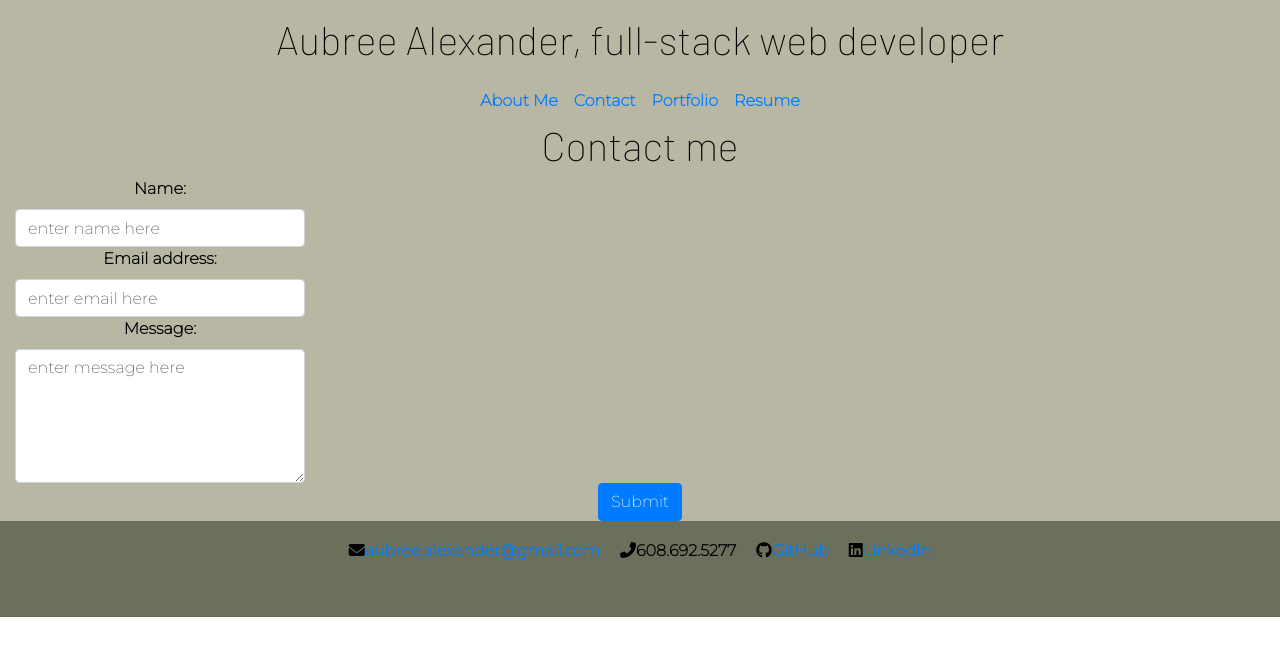
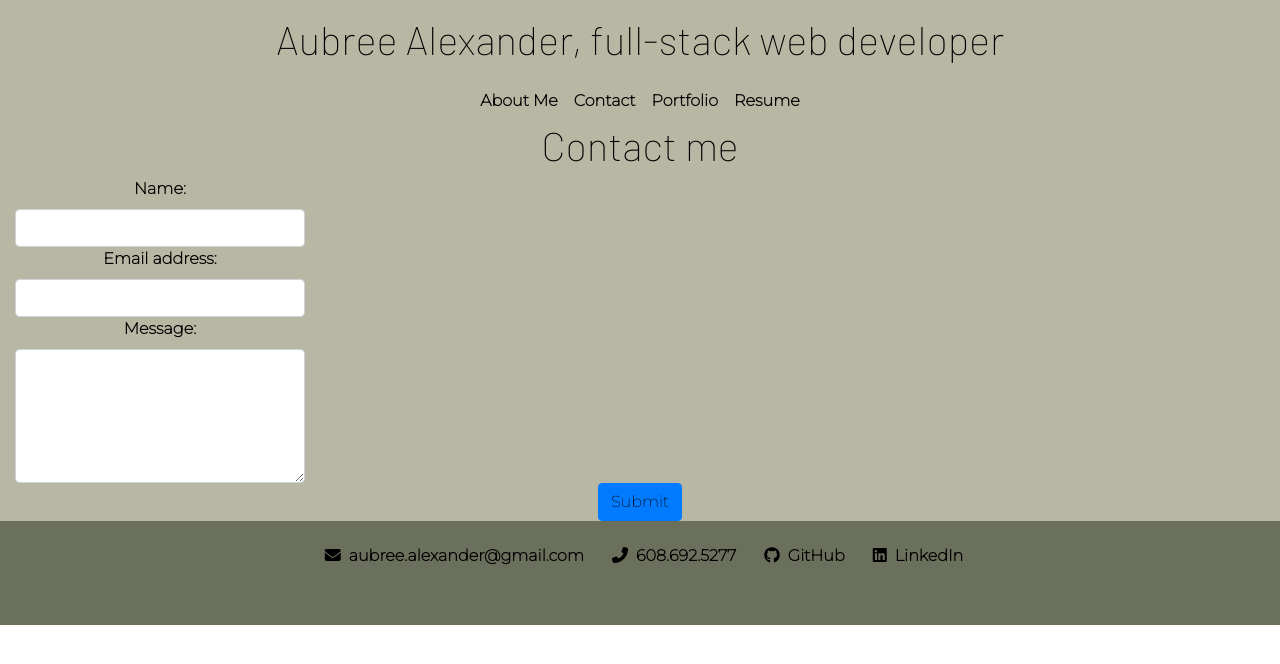
Before and after one commit to aubree-alexander/aubree-alexander-react-portfolio, a React (Create React App) app: page /contact in a window 1280 px wide. Shown: the top 664 px of the page. Built offline with nearby package versions, Linux system fonts and the light colour scheme.

Commit message:
add contact form functionality, additional styling

```diff
--- a/src/App.js
+++ b/src/App.js
@@ -11,8 +11,8 @@ import Resume from './components/resume'
 function App() {
   return (
     <div>
+        <BrowserRouter>
         <Header></Header>
-        <BrowserRouter>
         <Routes>
             <Route path='/home' element={<Home />}/>
             <Route path='/contact' element={<Contact />}/>
@@ -22,8 +22,8 @@ function App() {
             <Route path='/resume' element={<Resume />}/>
         </Routes>
         </BrowserRouter>
+        <Footer></Footer>
 
-        <Footer></Footer>
     </div>
   )
 }
--- a/src/components/contact.js
+++ b/src/components/contact.js
@@ -1,23 +1,62 @@
-import React from 'react'
+import { React, useState }  from 'react'
 import '../style.css'
 
+//AA - in section classname below - tried d-flex justify-content-center
 function Contact() {
+
+    //initial form state
+    const [formState, setformState] = useState({
+        name: '',
+        email: '',
+        message: ''
+    })
+    //reset form state so we can target the inputs that we want.
+    //create destructured vars with which we can pass vals into use setformstate on 27
+    const {name, email, message} = formState
+
+    //error message state
+    const [errorMessage, seterrorMessage] = useState('')
+
+    //handle change
+    //if nothing in imput, set error message.
+    //e.target.name is the input that we're typing into.
+    //setformstate - first part says change whole form state, second part targets the name attribute on each input and grabs input's value when you type into it.
+    const handleChange = (e) => {
+        if (!e.target.value.length) {
+            seterrorMessage(`${e.target.name} is required.`)
+        } else {
+            seterrorMessage('')
+        }
+        setformState({...formState, [e.target.name]: e.target.value})
+    }
+
+    //handle form submit
+    const handleFormSubmit = (e) => {
+        e.preventDefault()
+        if (!errorMessage) {
+            console.log('success!')
+        }
+    }
+
     return (
         <section className='text-center' id='contact-form'>
             <h1 id='contact-me-text'>Contact me</h1>
-            <form id='contact-form' className='fade-in-text'>
+            <form id='contact-form' onSubmit={handleFormSubmit} className='fade-in-text'>
                 <div className='col-md-3'>
                     <label className='form-label'>Name:</label>
-                    <input type="text" class='form-control' name="name" defaultValue='enter name here' />
+                    <input type="text" class='form-control' name="name" defaultValue={name} onBlur={handleChange} />
                 </div>
                 <div className='col-md-3'>
                     <label className='form-label'>Email address:</label>
-                    <input type="email" class='form-control' name="email" defaultValue='enter email here' />
+                    <input type="email" class='form-control' name="email" defaultValue={email} onBlur={handleChange} />
                 </div>
                 <div className='col-md-3'>
                     <label className='form-label'>Message:</label>
-                    <textarea name="message" class='form-control' rows="5" defaultValue='enter message here' />
+                    <textarea name="message" class='form-control' rows="5" defaultValue={message} onBlur={handleChange} />
                 </div>
+                {errorMessage && (
+                    <h3>{errorMessage}</h3>
+                )}
                 <button data-testid="button" type="submit" className='btn btn-primary'>Submit</button>
             </form>
         </section>
--- a/src/components/footer.js
+++ b/src/components/footer.js
@@ -14,26 +14,26 @@ import '../style.css'
 
 function Footer() {
     return (
-        <footer className='position-sticky'>
+        <footer className='bottom-stick position-sticky'>
         {/* <div id="contact" class ="contact">
             <h3>Contact</h3>
         </div> */}
             <div className="contact-info py-2 sticky-bottom">
                 <ul>
                     <li>
-                        <i class="fa-solid fa-envelope"></i>
+                        <i class="fa-solid fa-envelope p-2"></i>
                         <a href="mailto:aubree.alexander@gmail.com">aubree.alexander@gmail.com</a>
                     </li>
                     <li>
-                        <i class="fa-solid fa-phone-flip"></i>
+                        <i class="fa-solid fa-phone-flip p-2"></i>
                         608.692.5277
                     </li>
                     <li>
-                        <i class="fa-brands fa-github"></i>
+                        <i class="fa-brands fa-github p-2"></i>
                         <a href="https://github.com/aubree-alexander" target="_blank">GitHub</a>
                     </li>
                     <li>
-                        <i class="fa-brands fa-linkedin"></i>
+                        <i class="fa-brands fa-linkedin p-2"></i>
                         <a href='https://www.linkedin.com/in/aubree-alexander-223a3518a' target="blank">LinkedIn</a>
                     </li>
                 </ul>
--- a/src/components/home.js
+++ b/src/components/home.js
@@ -8,7 +8,7 @@ function Home() {
             {/* <Parallax blur={0} bgImage="http://cdn.akc.org/content/article-body-image/siberian_husky_cute_puppies.jpg" bgImageAlt="the cat" strength={500}> */}
                 <section id="about-me" className="about-me py-5">
                     <div className='fade-in-text'>
-                        <img src="./assets/images/me.JPG" alt="Aubree Alexander" />
+                        <img src="./assets/images/me.JPG" alt="Aubree Alexander" class='img-fluid' />
                     </div>
                     <div className="me-description">
                         <h1 className='fade-in-text' id='about-me'>About Me</h1>
--- a/src/components/navigation.js
+++ b/src/components/navigation.js
@@ -1,13 +1,17 @@
 import React from 'react'
 import '../style.css'
+import {Link} from 'react-router-dom'
 
+//AA - DO THE LINK PORTION FOR ALL NAV ITEMS
 function Navigation() {
     return (
         <div id='navigation'>
             <ul className='nav justify-content-center'>
+                <Link to = '/home'>
                 <li className='nav-item p-2'>
-                    <a href='/home'>About Me</a>
+                    About Me
                 </li>
+                </Link>
                 <li className='nav-item p-2'>
                     <a href='/contact'>Contact</a>
                 </li>
--- a/src/components/resume.js
+++ b/src/components/resume.js
@@ -2,9 +2,10 @@ import React from 'react'
 import '../style.css'
 import resume from '../Alexander-resume.pdf'
 
+//AA - w-100 is not working below
 function Resume() {
     return (
-        <div className='container' id='resume-page'>
+        <div id='resume-page'>
             <p id='skills-intro-text' className='text-center py-5 fade-in-text'>I am able to work with the following: </p>
             <ul className='text-center list-unstyled card-columns fade-in-text'>
                 <li>HTML</li>
--- a/src/style.css
+++ b/src/style.css
@@ -3,7 +3,7 @@
     font-family: 'Montserrat', sans-serif;
     font-weight: bold;
     text-decoration: none;
-    color: black;
+    color: black!important
 }
 
 
@@ -50,8 +50,8 @@ nav ul {
     padding-right: 10px;
 }
 
-nav ul li {
-    padding: 10px;
+#navigation ul li {
+    border-radius: 25px;
 }
 
 nav ul li a {
@@ -59,12 +59,16 @@ nav ul li a {
     border-radius: 25px;
 }
 
-nav ul li a:hover {
-    background: var(--light-green);
+#navigation ul li:hover {
+    background: var(--dark-green);
     box-shadow: 5px 5px 5px rgba(0, 0, 0, .25);
     transition: .6s ease;
 }
 
+#navigation ul li a:focus {
+    background: var(--dark-green);
+    box-shadow: 5px 5px 5px rgba(0, 0, 0, .25);
+}
 
 /*about me section*/
 
@@ -226,10 +230,10 @@ nav ul li a:hover {
 /*Resume page*/
 
 #resume-page {
-    background-color: var(--light-green)
+    background-color: var(--light-green);
 }
 
-/*AA - this isn'    t working */
+/*AA - this isn't working */
 #resume-page p {
     font-weight: bolder;
 }
@@ -238,6 +242,11 @@ nav ul li a:hover {
     column-count: 2;
 }
 
+#resume-page ul {
+    width: 30%;
+    margin-right: auto;
+    margin-left: auto;
+}
 
 /*footer*/
 
@@ -268,11 +277,22 @@ footer ul li {
     padding-top: 15px;
     margin: 0;
 }
+
+.bottom-stick {
+    position: absolute;
+    bottom: 0;
+
+}
+
+
+
 .contact-info ul li:hover {
     background: var(--light-green);
     box-shadow: 5px 5px 5px rgba(0, 0, 0, .25);
     transition: .6s ease;
 }
+
+
 
 
 
```
